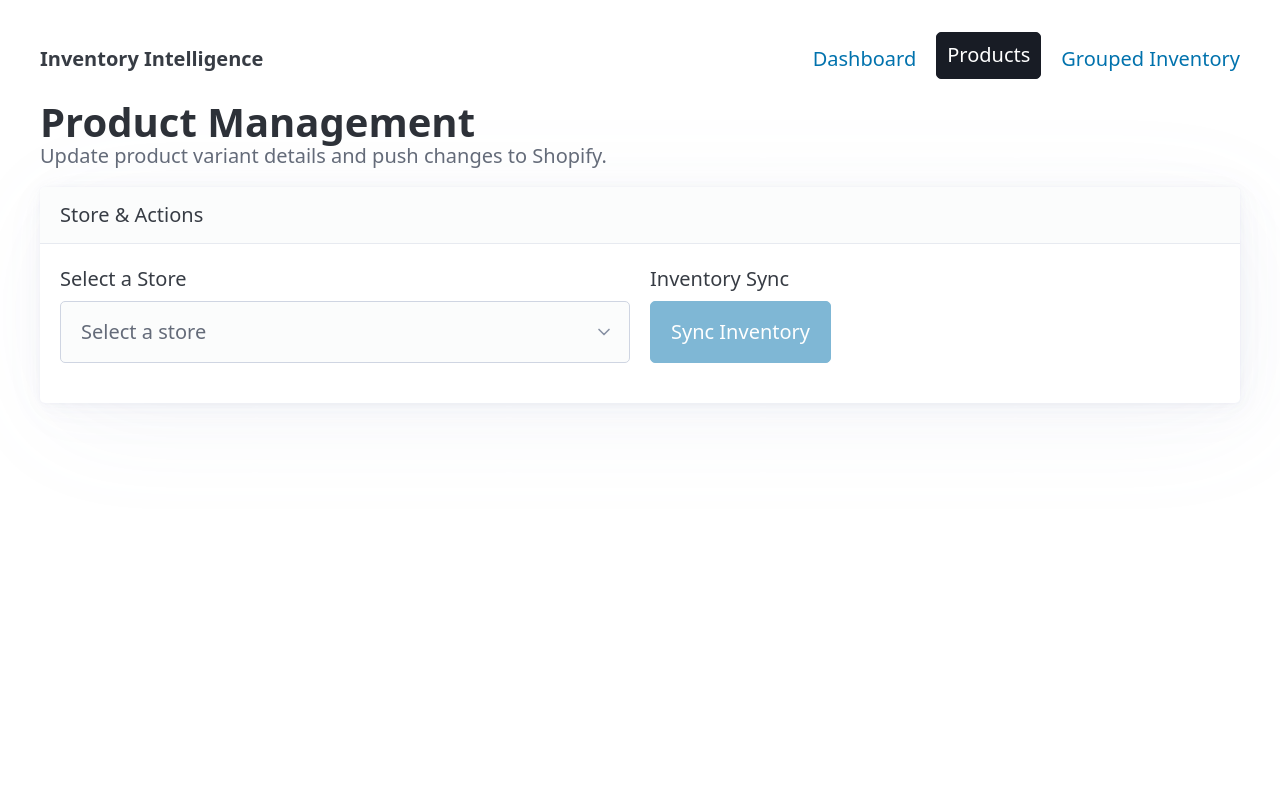
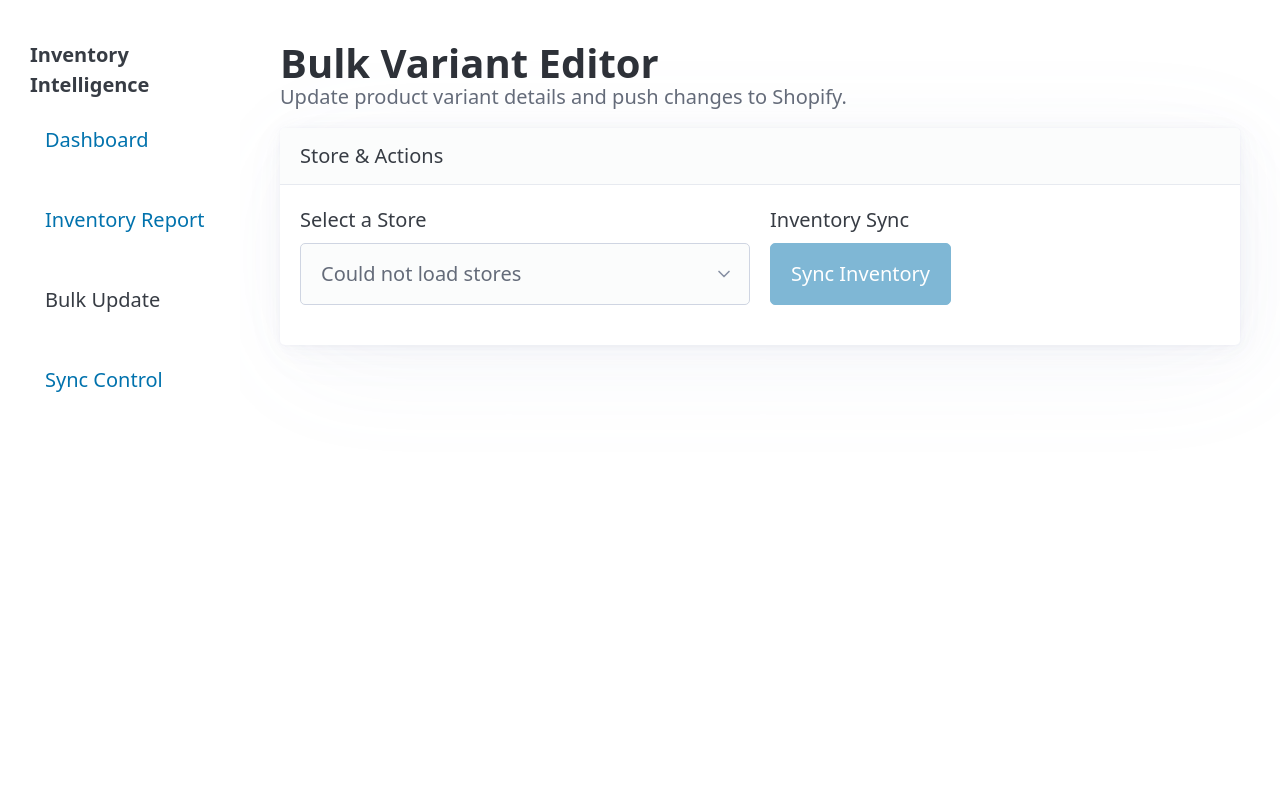
Before and after one commit to cata2lin/Inventroy, a FastAPI app: page /products in a window 1280 px wide. Run offline with FastAPI, Linux system fonts and the light colour scheme; data that the repository does not hold is empty; some libraries are stand-ins or nearby versions.

Commit message:
doamne ajuta

```diff
--- a/main.py
+++ b/main.py
@@ -15,12 +15,11 @@ sys.path.append(str(ROOT_DIR))
 from database import engine, Base
 from routes import (
     orders,
-    dashboard,
-    products,
-    mutations,
     dashboard_v2,
     inventory_v2,
-    sync_control # ADDED
+    mutations,
+    products,
+    sync_control
 )
 
 Base.metadata.create_all(bind=engine)
@@ -32,16 +31,18 @@ app = FastAPI(
     version="1.0.0"
 )
 
+# Mount static files (CSS, JS)
 app.mount("/static", StaticFiles(directory="static"), name="static")
-templates = Jinja2Templates(directory="static")
+# Point to the new templates directory
+templates = Jinja2Templates(directory="templates")
 
 # Include all API routers
 app.include_router(orders.router, prefix="/api")
-app.include_router(dashboard.router, prefix="/api/dashboard")
 app.include_router(dashboard_v2.router)
+app.include_router(inventory_v2.router)
 app.include_router(mutations.router)
-app.include_router(inventory_v2.router)
-app.include_router(sync_control.router) # ADDED
+app.include_router(products.router, prefix="/api")
+app.include_router(sync_control.router)
 
 # --- HTML Page Routes ---
 @app.get("/", response_class=RedirectResponse, include_in_schema=False)
@@ -50,20 +51,20 @@ async def read_root():
 
 @app.get("/dashboard-v2", response_class=HTMLResponse, include_in_schema=False)
 async def get_dashboard_v2_page(request: Request):
-    return templates.TemplateResponse("dashboard_v2.html", {"request": request})
+    return templates.TemplateResponse("dashboard_v2.html", {"request": request, "title": "Dashboard"})
+
+@app.get("/inventory", response_class=HTMLResponse, include_in_schema=False)
+async def get_inventory_page(request: Request):
+    return templates.TemplateResponse("inventory.html", {"request": request, "title": "Inventory Report"})
 
 @app.get("/products", response_class=HTMLResponse, include_in_schema=False)
 async def get_products_page(request: Request):
-    return templates.TemplateResponse("products.html", {"request": request})
-
-@app.get("/inventory", response_class=HTMLResponse, include_in_schema=False)
-async def get_inventory_page(request: Request):
-    return templates.TemplateResponse("inventory.html", {"request": request})
+    return templates.TemplateResponse("products.html", {"request": request, "title": "Bulk Update"})
 
 @app.get("/mutations", response_class=HTMLResponse, include_in_schema=False)
 async def get_mutations_page(request: Request):
-    return templates.TemplateResponse("mutations.html", {"request": request})
+    return templates.TemplateResponse("mutations.html", {"request": request, "title": "Edit Product"})
 
 @app.get("/sync-control", response_class=HTMLResponse, include_in_schema=False)
 async def get_sync_control_page(request: Request):
-    return templates.TemplateResponse("sync_control.html", {"request": request})
+    return templates.TemplateResponse("sync_control.html", {"request": request, "title": "Sync Control"})
--- a/static/css/style.css
+++ b/static/css/style.css
@@ -215,3 +215,51 @@ th[data-sort-by].desc::after { content: '▼'; }
 .status-voided, .status-cancelled, .status-archived { color: #546e7a; }
 .status-refunded, .status-unfulfilled { color: #d32f2f; }
 .pagination-controls { grid-template-columns: 1fr auto 1fr; }
+/* --- New Sidebar Layout Styles --- */
+body {
+    background-color: var(--background-color);
+}
+
+.app-layout {
+    display: grid;
+    grid-template-columns: 240px 1fr; /* Sidebar width and main content */
+    min-height: 100vh;
+}
+
+.sidebar {
+    background-color: var(--card-background-color);
+    padding: 1.5rem;
+    border-right: 1px solid var(--card-border-color);
+}
+
+.sidebar nav a {
+    padding: 0.75rem;
+    border-radius: var(--border-radius);
+    margin-bottom: 0.5rem;
+    font-weight: 500;
+}
+
+.sidebar nav a.contrast {
+    background-color: var(--primary);
+    color: var(--primary-inverse);
+}
+
+.main-content {
+    padding: 2rem;
+    overflow-y: auto;
+}
+
+/* Mobile responsive layout */
+@media (max-width: 992px) {
+    .app-layout {
+        grid-template-columns: 1fr; /* Stack sidebar on top */
+    }
+    .sidebar {
+        border-right: none;
+        border-bottom: 1px solid var(--card-border-color);
+        padding: 1rem;
+    }
+    .main-content {
+        padding: 1rem;
+    }
+}
--- a/static/products.html
+++ /dev/null
@@ -1,57 +0,0 @@
-<!DOCTYPE html>
-<html lang="en">
-<head>
-    <meta charset="UTF-8">
-    <meta name="viewport" content="width=device-width, initial-scale=1.0">
-    <title>Product Management - Inventory Intelligence</title>
-    <link rel="stylesheet" href="https://cdn.jsdelivr.net/npm/@picocss/pico@2/css/pico.min.css" />
-    <link rel="stylesheet" href="/static/css/style.css" />
-</head>
-<body>
-    <main class="container">
-        <nav>
-            <ul>
-                <li><strong>Inventory Intelligence</strong></li>
-            </ul>
-            <ul>
-                <li><a href="/dashboard">Dashboard</a></li>
-                <li><a href="/products" role="button" class="contrast">Products</a></li>
-                <li><a href="/inventory">Grouped Inventory</a></li>
-            </ul>
-        </nav>
-
-        <hgroup>
-            <h1>Product Management</h1>
-            <h2>Update product variant details and push changes to Shopify.</h2>
-        </hgroup>
-
-        <article>
-            <header>Store & Actions</header>
-            <div class="grid">
-                <div>
-                    <label for="storeSelector">Select a Store</label>
-                    <select id="storeSelector" required>
-                        <option value="">Loading stores...</option>
-                    </select>
-                </div>
-                <div>
-                    <label for="syncProductsButton">Inventory Sync</label>
-                    <button id="syncProductsButton" disabled>Sync Inventory</button>
-                </div>
-            </div>
-        </article>
-
-        <article id="product-table-container" style="display: none;">
-            <header>Product Variants</header>
-            <div id="variants-content" class="overflow-auto">
-                <p>Select a store to view its product variants.</p>
-            </div>
-        </article>
-    </main>
-
-    <div id="toast"></div>
-
-    <script src="/static/js/config.js"></script>
-    <script src="/static/js/products.js"></script>
-</body>
-</html>
--- /dev/null
+++ b/templates/base.html
@@ -0,0 +1,33 @@
+<!DOCTYPE html>
+<html lang="en">
+<head>
+    <meta charset="UTF-8">
+    <meta name="viewport" content="width=device-width, initial-scale=1.0">
+    <title>{{ title }} - Inventory Intelligence</title>
+    <link rel="stylesheet" href="https://cdn.jsdelivr.net/npm/@picocss/pico@2/css/pico.min.css" />
+    <link rel="stylesheet" href="/static/css/style.css" />
+</head>
+<body>
+    <div class="app-layout">
+        <aside class="sidebar">
+            <nav>
+                <ul>
+                    <li><strong>Inventory Intelligence</strong></li>
+                </ul>
+                <ul>
+                    <li><a href="/dashboard-v2" {% if title == "Dashboard" %}class="contrast"{% endif %}>Dashboard</a></li>
+                    <li><a href="/inventory" {% if title == "Inventory Report" %}class="contrast"{% endif %}>Inventory Report</a></li>
+                    <li><a href="/products" {% if title == "Bulk Update" %}class="contrast"{% endif %}>Bulk Update</a></li>
+                    <li><a href="/sync-control" {% if title == "Sync Control" %}class="contrast"{% endif %}>Sync Control</a></li>
+                </ul>
+            </nav>
+        </aside>
+
+        <main class="main-content">
+            {% block content %}{% endblock %}
+        </main>
+    </div>
+
+    {% block scripts %}{% endblock %}
+</body>
+</html>
--- /dev/null
+++ b/templates/products.html
@@ -0,0 +1,38 @@
+{% extends "base.html" %}
+
+{% block content %}
+<div class="container">
+    <hgroup>
+        <h1>Bulk Variant Editor</h1>
+        <h2>Update product variant details and push changes to Shopify.</h2>
+    </hgroup>
+
+    <article>
+        <header>Store & Actions</header>
+        <div class="grid">
+            <div>
+                <label for="storeSelector">Select a Store</label>
+                <select id="storeSelector" required><option value="">Loading stores...</option></select>
+            </div>
+            <div>
+                <label for="syncProductsButton">Inventory Sync</label>
+                <button id="syncProductsButton" disabled>Sync Inventory</button>
+            </div>
+        </div>
+    </article>
+
+    <article id="product-table-container" style="display: none;">
+        <header>Product Variants</header>
+        <div id="variants-content" class="overflow-auto">
+            <p>Select a store to view its product variants.</p>
+        </div>
+    </article>
+
+    <div id="toast"></div>
+</div>
+{% endblock %}
+
+{% block scripts %}
+<script src="/static/js/config.js"></script>
+<script src="/static/js/products.js"></script>
+{% endblock %}
```
Also changed, not shown: static/dashboard_v2.html (deleted, +0 -94 lines), static/inventory.html (deleted, +0 -70 lines), templates/dashboard_v2.html (added, +47 -0 lines), templates/inventory.html (added, +40 -0 lines), templates/bulk_update.html (renamed from static/bulk_update.html), templates/dashboard.html (renamed from static/dashboard.html), templates/mutations.html (renamed from static/mutations.html), templates/sync_control.html (renamed from static/sync_control.html).
